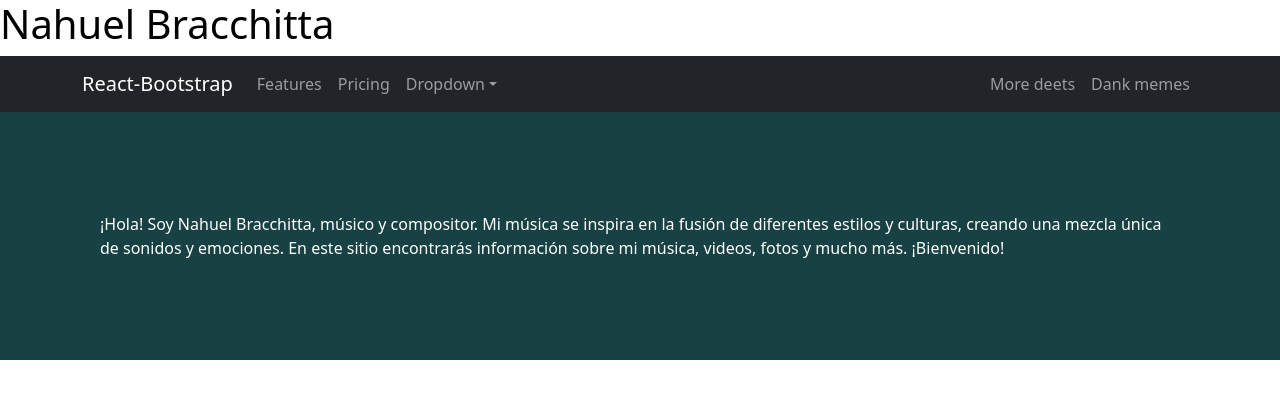
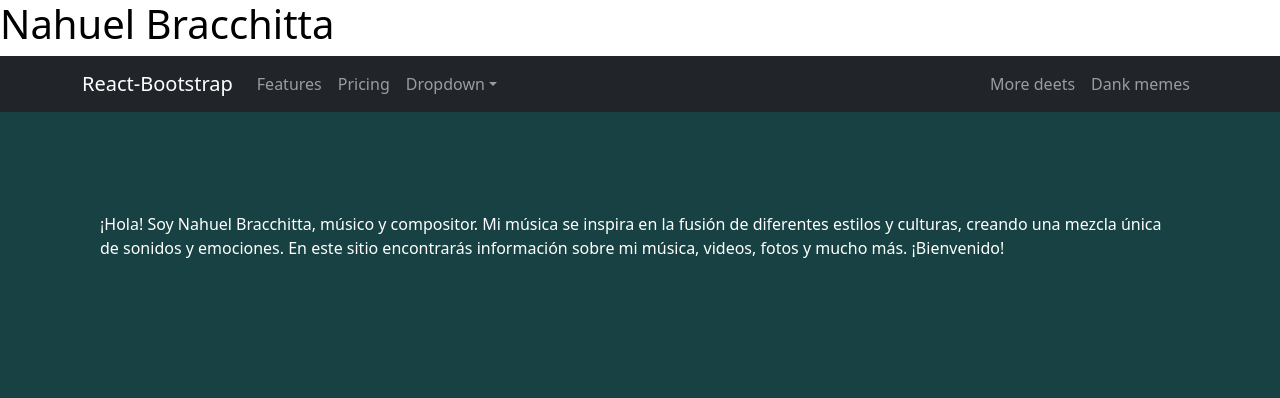
Before and after one commit to MrFontina/NBJazz, a React (Create React App) app: page / in a window 1280 px wide. Shown: the top 398 px of the page. Built offline with nearby package versions, Linux system fonts and the light colour scheme.

Commit message:
altura main

```diff
--- a/src/Styles/App.scss
+++ b/src/Styles/App.scss
@@ -3,6 +3,9 @@
 @import "./Componentes/home.scss";
 @import "./Componentes/header.scss";
 
-body{
-    height: 100%;
+html,
+body,
+#root {
+  height: 100%;
+  margin: 0;
 }
--- a/src/Styles/Componentes/home.scss
+++ b/src/Styles/Componentes/home.scss
@@ -1,7 +1,7 @@
 main{
     background-color: $color-6;
     color: $color-2;
-    height: 100%;
+    min-height: 100%;
     padding-top: 100px;
     padding-bottom: 100px;
     padding-left: 100px;
```
